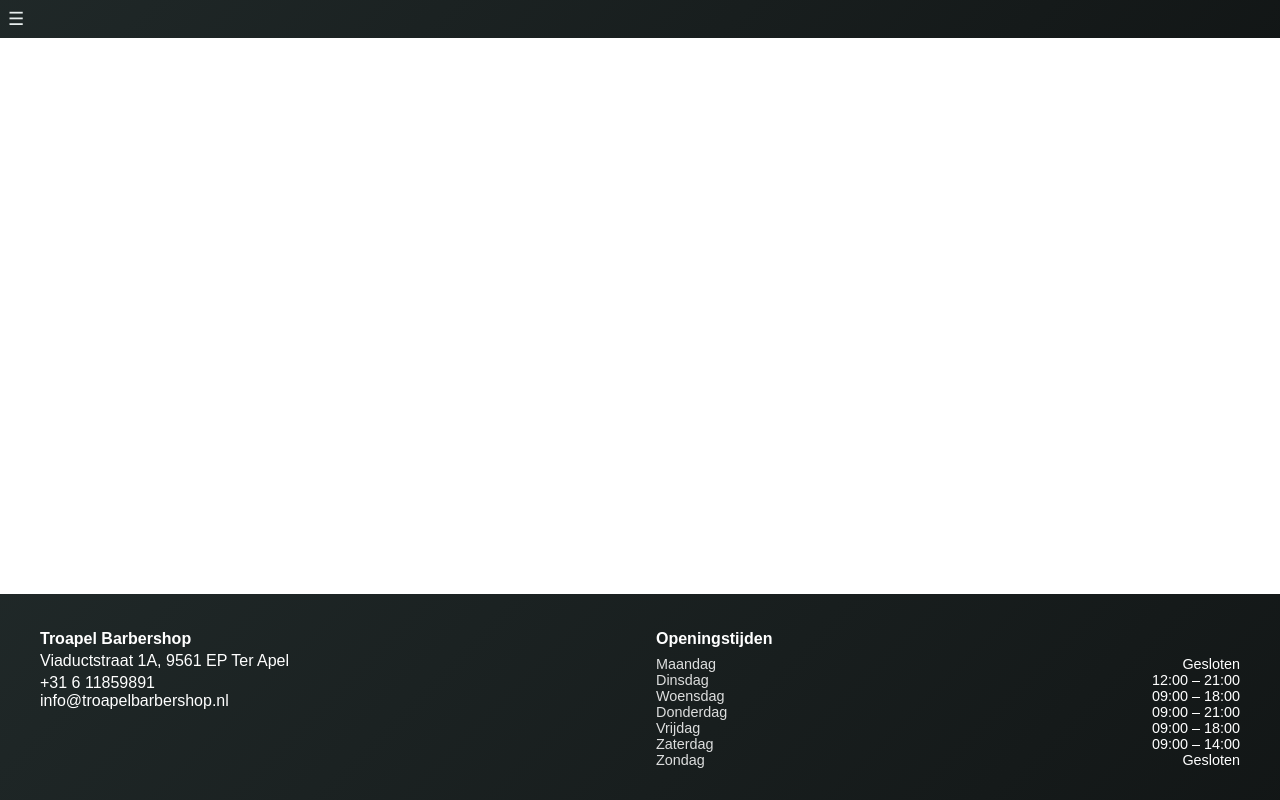
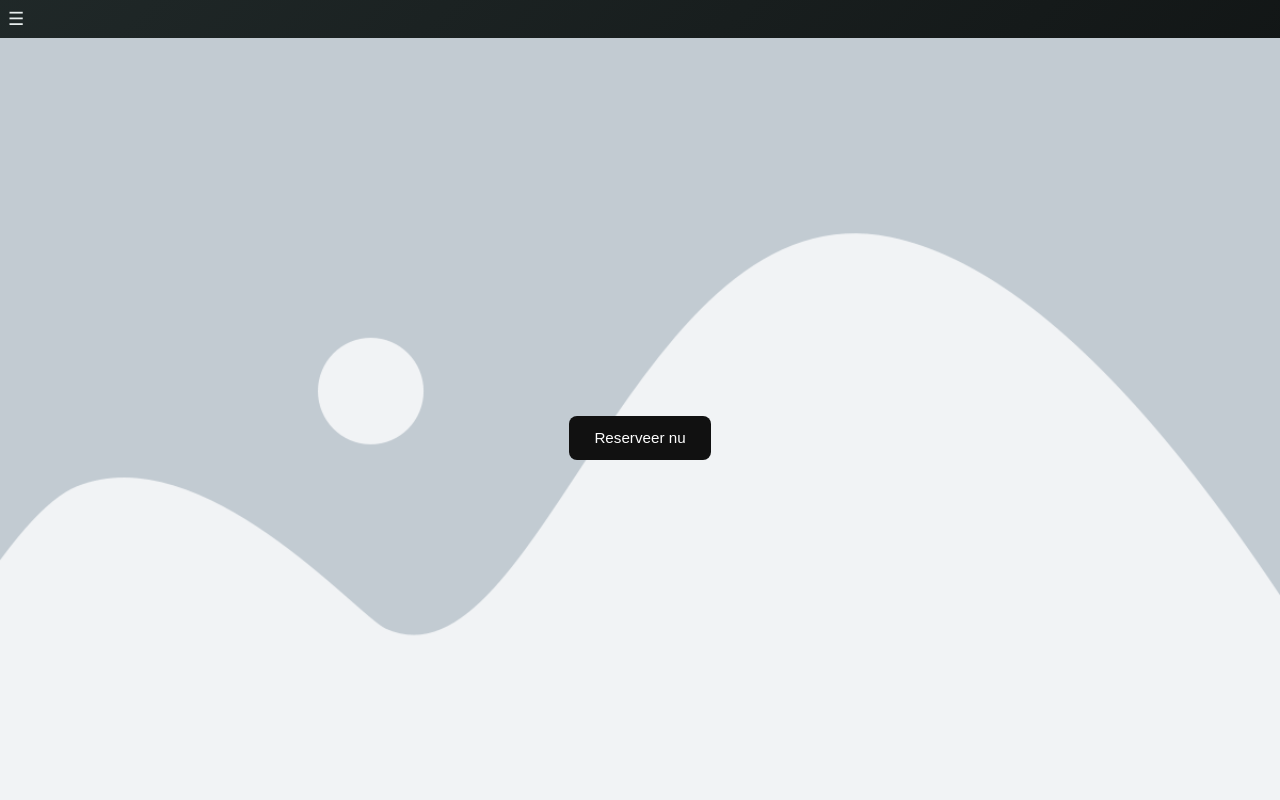
Before and after one commit to NielsRol97/troapelbarbershop.nl, a Nuxt app: page / in a window 1280 px wide. Shown: the top 800 px of the page. Built offline with nearby package versions, Linux system fonts and the light colour scheme.

Commit message:
Button component with hero image

```diff
--- a/app/assets/css/main.css
+++ b/app/assets/css/main.css
@@ -1,16 +1,15 @@
 *, *::before, *::after {
     box-sizing: border-box;
+}
+
+html, body {
+    font-family: var(--primary-font-family);
     margin: 0;
     padding: 0;
-}
-
-body {
-    font-family: var(--primary-font-family);
 }
 
 .page-wrapper {
     width: 100%;
     min-height: 100vh;
-    /* background: var(--default-background-color); */
-    background: white;
+    background: var(--default-background-color);
 }
--- /dev/null
+++ b/app/components/Button.vue
@@ -0,0 +1,92 @@
+<template>
+  <component
+    :is="tag"
+    :href="isLink ? button.href : undefined"
+    type="button"
+    class="btn"
+    :class="{ 'btn--primary': button.primary }"
+    @click="button.onClick"
+  >
+    {{ button.text }}
+  </component>
+</template>
+
+
+<script lang="ts" setup>
+import type { Button } from '@/types/button'
+import { computed } from 'vue'
+
+const props = defineProps<{
+  button: Button
+}>()
+
+const isLink = computed(() => !!props.button.href)
+const tag = computed(() => (isLink.value ? 'a' : 'button'))
+</script>
+
+
+<style>
+.btn {
+  display: inline-flex;
+  align-items: center;
+  justify-content: center;
+
+  padding: 0.75rem 1.5rem;
+  min-height: 44px; /* mobile-friendly */
+
+  font-size: 0.95rem;
+  font-weight: 500;
+  line-height: 1;
+
+  border-radius: 0.5rem;
+  border: 1px solid transparent;
+
+  text-decoration: none;
+  cursor: pointer;
+
+  transition:
+    background-color 0.2s ease,
+    color 0.2s ease,
+    border-color 0.2s ease,
+    transform 0.05s ease;
+}
+
+/* Primary button */
+.btn--primary {
+  background-color: #111;
+  color: #fff;
+}
+
+.btn--primary:hover {
+  background-color: #000;
+}
+
+.btn--primary:active {
+  transform: translateY(1px);
+}
+
+/* Secondary button */
+.btn:not(.btn--primary) {
+  background-color: transparent;
+  color: #111;
+  border-color: #111;
+}
+
+.btn:not(.btn--primary):hover {
+  background-color: rgba(0, 0, 0, 0.05);
+}
+
+/* Focus (keyboard users) */
+.btn:focus-visible {
+  outline: none;
+  box-shadow: 0 0 0 3px rgba(0, 0, 0, 0.2);
+}
+
+/* Disabled (future-proof) */
+.btn:disabled,
+.btn[aria-disabled="true"] {
+  opacity: 0.5;
+  cursor: not-allowed;
+  pointer-events: none;
+}
+</style>
--- a/app/components/Footer.vue
+++ b/app/components/Footer.vue
@@ -32,7 +32,7 @@ const { address, phone, email, times } = useAppConfig()
 
 <style scoped>
 .footer-wrapper {
-  position: fixed;
+  position: relative;
   bottom: 0;
   width: 100%;
   padding: 2rem;
--- a/app/components/Hero.vue
+++ b/app/components/Hero.vue
@@ -1,13 +1,42 @@
 <template>
-  <div>
+  <section class="hero-wrapper">
+    <Button
+      :button="{
+        text: 'Reserveer nu',
+        href: 'https://1kapper.nl/salons/troapel-barbershop-ter-apel/maak-een-afspraak',
+        primary: true
+      }"
+    />
+  </section>
+</template>
 
-  </div>
-</template>
 
 <script lang="ts" setup>
 
 </script>
 
 <style>
+.hero-wrapper {
+  display: flex;
+  justify-content: center;
+  align-items: center;
+  position: relative;
+  width: 100%;
+  min-height: 100vh;
+
+  background-image: url('/images/image_placeholder.png');
+  background-size: cover;
+  background-position: center;
+  background-repeat: no-repeat;
+}
+
+.hero-wrapper::before {
+  position: absolute;
+  bottom: 0;
+  left: 0;
+  right: 0;
+  top: 0;
+  background: rgba(0, 0, 0, 0.4);
+}
 
 </style>
--- /dev/null
+++ b/app/types/button.ts
@@ -0,0 +1,7 @@
+export type Button = {
+  text: string
+  primary?: boolean
+
+  href?: string      // → <a>
+  onClick?: () => void // → <button>
+}
```
Also changed, not shown: public/images/image_placeholder.jpg (added), public/images/image_placeholder.png (added).
